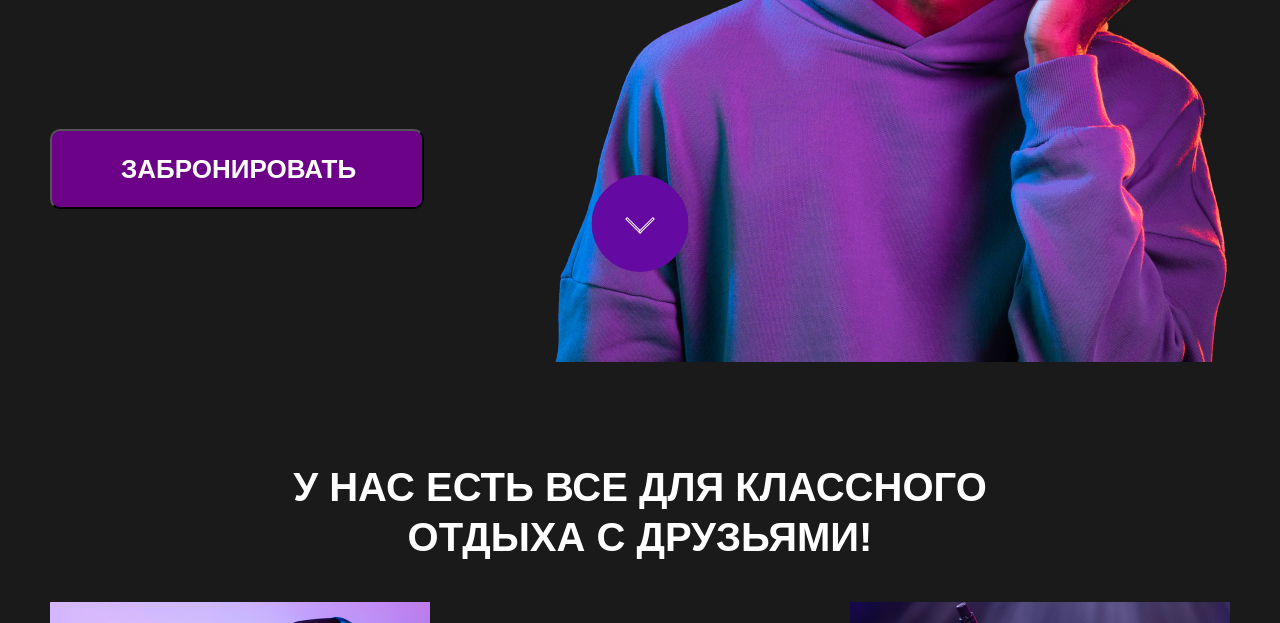
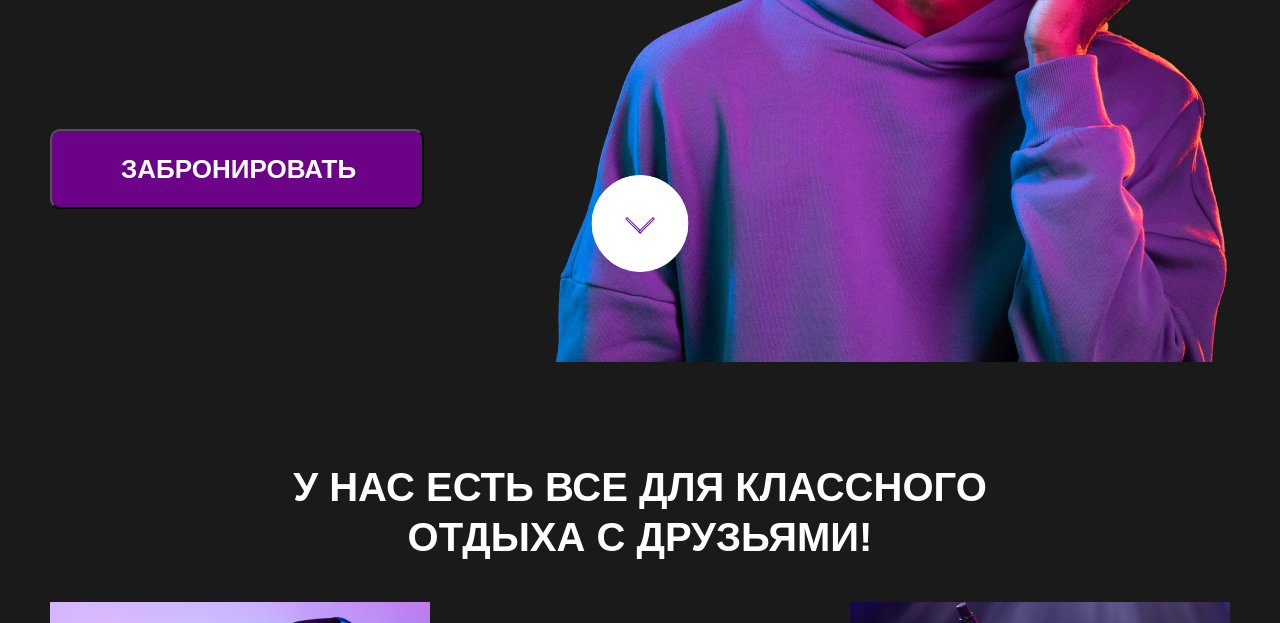
Before and after one commit to San4esSan/GO, a plain HTML site: page index.html in a window 1280 px wide. In both pictures the pointer is over the icon 640 px from the left and 834 px from the top of the page. Shown: the part 611-1234 px from the top of the page. Drawn offline with Linux system fonts and the light colour scheme.

Commit message:
fix icon hover

```diff
--- a/css/hero.css
+++ b/css/hero.css
@@ -131,12 +131,12 @@
 }
 
 .arrow-down:hover {
-  fill: var(--form-acive);
-  stroke: var(--color-light);
+  fill: var(--color-light);
+  stroke: var(--form-acive);
 }
 
 .hero__arrow:hover .circle {
-  stroke: var(--form-acive);
+  stroke: var(--color-light);
 }
 
 .hero__arrow:focus {
```
